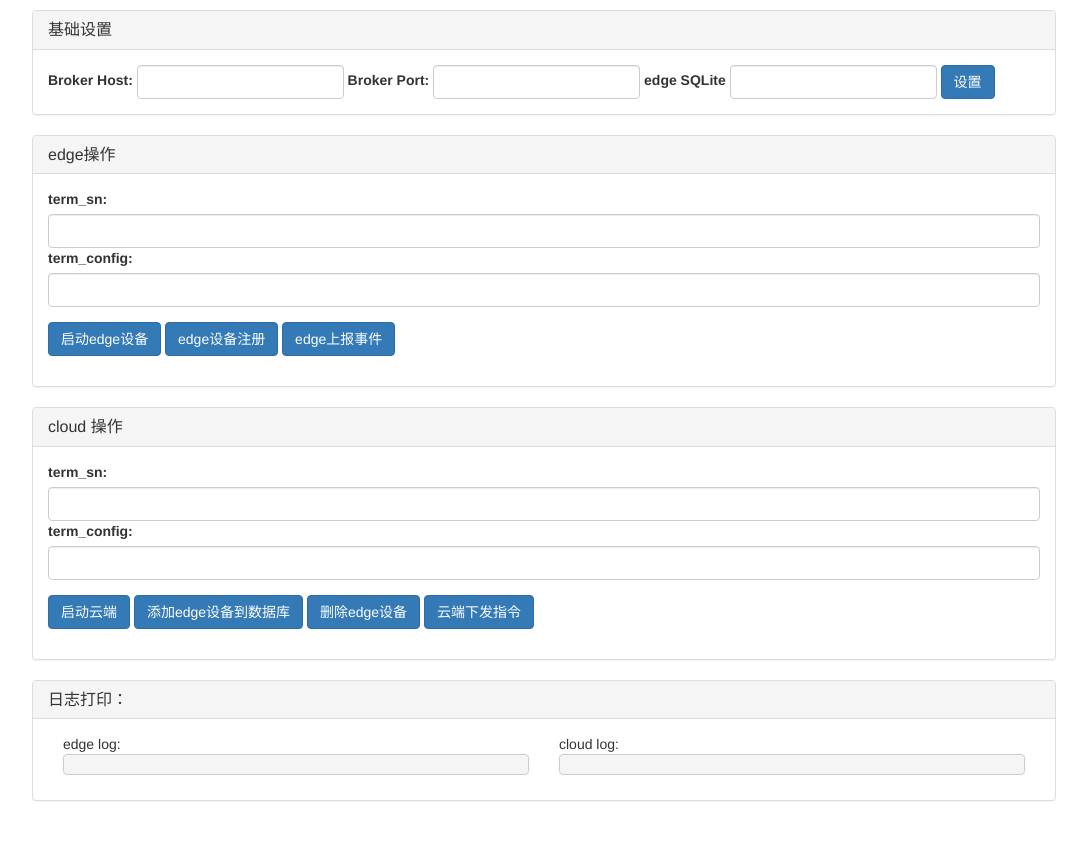
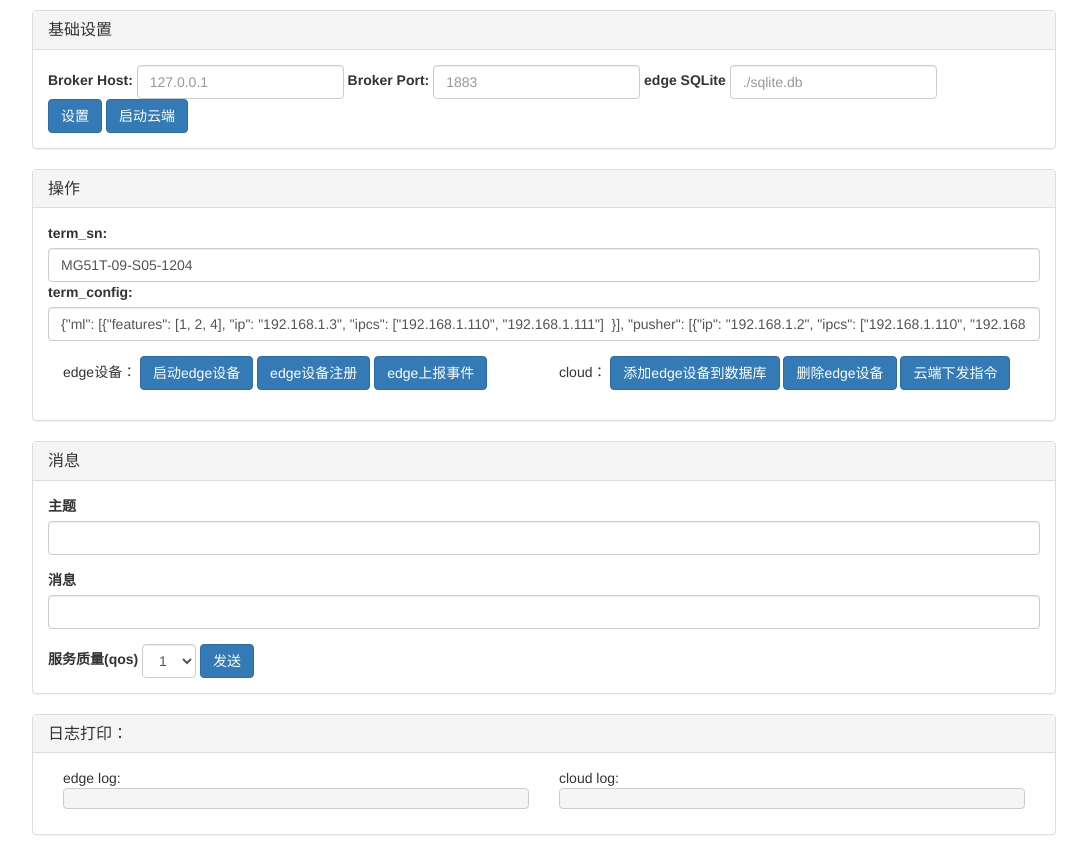
Before and after one commit to zwwangoo/mqtt-edge, a Flask app: page / in a window 1280 px wide. Shown: the whole page, without its empty margins (96-1183 px from the left). Before the commit the page ends 801 px from the top, so only its background shows below. Run offline with Flask 2, Linux system fonts and the light colour scheme; some libraries are stand-ins or nearby versions.

Commit message:
基本完成web对消息发送的测试

```diff
--- a/mqtt_edge/cloud.py
+++ b/mqtt_edge/cloud.py
@@ -1,3 +1,4 @@
+import json
 from flask import Blueprint, request, Response
 from sqlalchemy import text
 from sqlalchemy.exc import DatabaseError
@@ -77,3 +78,23 @@ def cloud_cmd():
     cloud = CLOUD.get('cloud')
     cloud.publish_cmd(term_sn)
     return 'cmd success'
+
+
+@cloud_bp.route('/publish', methods=['POST'])
+def edge_publish():
+    topic = request.form.get('topic')
+    message = request.form.get('message')
+    qos = int(request.form.get('qos'))
+    client = CLOUD.get('cloud')
+
+    try:
+        data = json.loads(message)
+    except json.decoder.JSONDecodeError as e:
+        print(e)
+        return 'message error'
+
+    if client and client.connected:
+        rc, mid = client.publish(topic, data, qos)
+        if rc == 0:
+            return 'publish succeeded.'
+    return 'publish error.'
--- a/mqtt_edge/edge.py
+++ b/mqtt_edge/edge.py
@@ -1,3 +1,4 @@
+import json
 from flask import Blueprint, request
 from clients.edge_client import EdgeClient
 from utils.data_utils import get_utctime
@@ -57,20 +58,22 @@ def edge_register():
     return 'Succeeded.'
 
 
-@edge_bp.route('/report', methods=['POST'])
-def edge_report():
+@edge_bp.route('/publish', methods=['POST'])
+def edge_publish():
     term_sn = request.form.get('term_sn')
+    topic = request.form.get('topic')
+    message = request.form.get('message')
+    qos = int(request.form.get('qos'))
     client = EDGESALL.get(term_sn)
+
+    try:
+        data = json.loads(message)
+    except json.decoder.JSONDecodeError as e:
+        print(e)
+        return 'message error'
+
     if client and client.connected:
-        client.publish_report(data={
-            "time": get_utctime(),
-            "term_sn": term_sn,
-            "data": {
-                "type": "motion",
-                "event": "start",
-                "timestamp": 1564140943,
-            },
-            "type": "ai_event",
-            "cmd": "report"
-        })
-    return 'report ok'
+        rc, mid = client.publish(topic, data, qos)
+        if rc == 0:
+            return 'publish succeeded.'
+    return 'publish error.'
--- a/mqtt_edge/templates/index.html
+++ b/mqtt_edge/templates/index.html
@@ -35,6 +35,7 @@
       var term_sn = $('#term_sn').val()
       var term_config = $('#term_config').val()
       $.post('/edge/term_sn', {'term_sn': term_sn, 'term_config': term_config}, function(res){
+	    alert(res);
 		edge_log(res)
       })
     })
@@ -42,47 +43,78 @@
     $('#edge_register').click(function(event){
       var term_sn = $('#term_sn').val()
       $.post('/edge/register', {'term_sn': term_sn}, function(res){
+	      alert(res);
 		  edge_log(res)
       })
     })
     $('#edge_report').click(function(event){
       var term_sn = $('#term_sn').val()
-      $.post('/edge/report', {'term_sn': term_sn}, function(res){
+	  $('#topic').val('video/cloudipcmgr/report')
+	  $('#message').val('{"time": 1564140943, "term_sn": "'+ term_sn +'", "data": [ { "name": "self", "alarms": [{"tag": "cpu","value": 99.2}] }, { "name": "pusher", "ip": "192.168.1.2", "alarms": [{"tag": "ram", "value": 4.2}] }, { "name": "pusher", "ip": "192.168.1.5", "alarms": [{"tag": "disk", "value": 3.3}] } ] ,"type": "alarm", "cmd": "report" }')
+	  $('#qos').val('1')
+	  $('#type').val('edge')
+    })
+
+    $('#publish').click(function(event){
+      var term_sn = $('#term_sn').val()
+      var topic = $('#topic').val()
+      var message = $('#message').val()
+      var qos = $('#qos').val()
+	  var type = $('#type').val();
+		if (type ==='edge'){
+          $.post('/edge/publish', {
+	          'term_sn': term_sn, 'topic': topic,
+	          'message': message, 'qos': qos
+	      }, function(res){
+	          alert(res);
 	          edge_log(res)
           })
+		} else {
+          $.post('/cloud/publish', {
+	          'term_sn': term_sn, 'topic': topic,
+	          'message': message, 'qos': qos
+	      }, function(res){
+	          alert(res);
+	          edge_log(res)
+          })
+		}
     })
 
     $('#cloud_start').click(function(event){
       $.get('/cloud/client', function(res){
+	      alert(res);
 		  cloud_log(res)
       })
     })
 
     $('#cloud_add_edge').click(function(event){
-      var term_sn = $('#term_sn_new').val()
-      var term_config = $('#term_config_new').val()
+      var term_sn = $('#term_sn').val()
+      var term_config = $('#term_config').val()
       $.post('/cloud/term_sn', {'term_sn': term_sn, 'config': term_config}, function(res){
+	      alert(res);
 		  cloud_log(res)
       })
     })
 
     $('#cloud_delete_edge').click(function(event){
-      var term_sn = $('#term_sn_new').val()
+      var term_sn = $('#term_sn').val()
 		$.ajax({
 		  url: '/cloud/term_sn',
 		  type: 'DELETE',
 		  data: {'term_sn': term_sn},
 			success: function(res){
+				alert(res);
 				cloud_log(res)
 			}
 		});
     })
 
     $('#cloud_cmd').click(function(event){
-      var term_sn = $('#term_sn_new').val()
-      $.post('/cloud/cmd', {'term_sn': term_sn}, function(res){
-		  cloud_log(res)
-      })
+      var term_sn = $('#term_sn').val()
+	  $('#topic').val('video/edgeipcmr/' + term_sn)
+	  $('#message').val('{"time": 1564140943, "data": [{"max_duration": 0, "pusher": "192.168.1.2", "ipc": "192.168.1.110"}], "type": "stop", "cmd": "rt_stream"}')
+	  $('#qos').val('1')
+	  $('#type').val('cloud')
     })
 
   });
@@ -111,35 +143,48 @@
 	    <div class='form-inline'>
 		  <div class="form-group">
 			<label for="host"> Broker Host: </label>
-			<input type="text" class="form-control" id="host">
+			<input type="text" class="form-control" id="host" placeholder="127.0.0.1">
 			<label for="port"> Broker Port: </label>
-			<input type="text" class="form-control" id="port">
+			<input type="text" class="form-control" id="port" placeholder="1883">
 			<label for="sqlite"> edge SQLite </label>
-			<input type="text" class="form-control" id="sqlite">
+			<input type="text" class="form-control" id="sqlite" placeholder="./sqlite.db">
 		  </div>
 		  <div class="form-group">
 			<button id="config" class="btn btn-primary">设置</button>
+            <button id="cloud_start" class="btn btn-primary">启动云端</button>
 		  </div>
 		</div>
     </div>
 </div>
+
 <div class="panel panel-default">
     <div class="panel-heading">
       <h3 class="panel-title">
-        edge操作
+        操作
       </h3>
     </div>
     <div class="panel-body">
       <div class="form-group">
         <label for="term_sn"> term_sn: </label>
-        <input type="text" class="form-control" id="term_sn">
+        <input type="text" class="form-control" id="term_sn" value='MG51T-09-S05-1204'>
         <label for="term_config"> term_config: </label>
-        <input type="text" class="form-control" id="term_config">
+	    <input type="text" class="form-control" id="term_config" value='{"ml": [{"features": [1, 2, 4], "ip": "192.168.1.3", "ipcs": ["192.168.1.110", "192.168.1.111"]  }], "pusher": [{"ip": "192.168.1.2", "ipcs": ["192.168.1.110", "192.168.1.111"], "status": [1, 0]}]}'>
       </div>
+      <div class="col-md-6 column">
         <div class="form-group">
+		  edge设备：
           <button id="edge_create" class="btn btn-primary">启动edge设备</button>
           <button id="edge_register" class="btn btn-primary">edge设备注册</button>
           <button id="edge_report" class="btn btn-primary">edge上报事件</button>
+        </div>
+      </div>
+      <div class="col-md-6 column">
+        <div class="form-group">
+		  cloud：
+          <button id="cloud_add_edge" class="btn btn-primary">添加edge设备到数据库</button>
+          <button id="cloud_delete_edge" class="btn btn-primary">删除edge设备</button>
+          <button id="cloud_cmd" class="btn btn-primary">云端下发指令</button>
+        </div>
       </div>
 
     </div>
@@ -148,23 +193,32 @@
 <div class="panel panel-default">
     <div class="panel-heading">
       <h3 class="panel-title">
-        cloud 操作
+		  消息
       </h3>
     </div>
     <div class="panel-body">
 	  <div class="form-group">
-        <label for="term_sn_new"> term_sn: </label>
-        <input type="text" class="form-control" id="term_sn_new">
-        <label for="term_config_new"> term_config: </label>
-        <input type="text" class="form-control" id="term_config_new">
+	    <label for="topic"> 主题 </label>
+	 	  <input type="text" class="form-control" id="topic">
 	 	</div>
 	 	<div class="form-group">
-        <button id="cloud_start" class="btn btn-primary">启动云端</button>
-        <button id="cloud_add_edge" class="btn btn-primary">添加edge设备到数据库</button>
-        <button id="cloud_delete_edge" class="btn btn-primary">删除edge设备</button>
-        <button id="cloud_cmd" class="btn btn-primary">云端下发指令</button>
+	 	  <label for="message"> 消息 </label>
+	 	  <input type="text" class="form-control" id="message">
 	 	</div>
-
+	    <div class='form-inline'>
+	 	  <div class="form-group">
+	 	    <label for="qos"> 服务质量(qos) </label>
+	 	    <select class="form-control" id='qos'>
+	 	      <option value='1'>1</option>
+	 	      <option value='0'>0</option>
+	 	      <option value='2'>2</option>
+	 	    </select>
+	 	  </div>
+	 	  <div class="form-group">
+			<input type='text' style='display:none;' id='type'>
+	 	    <button id="publish" class="btn btn-primary">发送</button>
+	 	  </div>
+	  </div>
     </div>
 </div>
 
--- a/mqtt_edge/utils/sql_utils.py
+++ b/mqtt_edge/utils/sql_utils.py
@@ -116,5 +116,4 @@ def fetchone(sql, params={}):
     获取一个SQL执行结果
     """
     result = db.session.execute(sql, params).fetchone()
-    print(result)
     return row_format(result)
```
Lines whose indentation alone changed are shown as unchanged.
